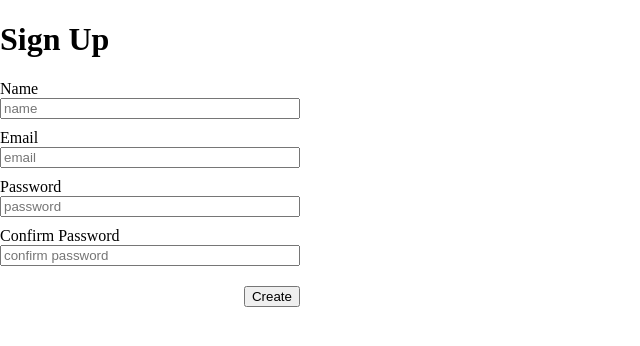
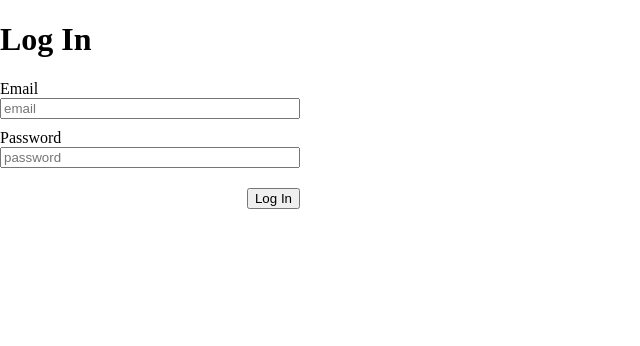
Before and after one commit to Stonehagen/odin-blog-frontend, a React (Create React App) app: page / in a window 1280 px wide. Shown: the top 346 px of the page, without its empty margins (0-640 px from the left). Built offline with nearby package versions, Linux system fonts and the light colour scheme.

Commit message:
store jwt in cookie

```diff
--- a/package.json
+++ b/package.json
@@ -7,6 +7,7 @@
     "@testing-library/react": "^13.4.0",
     "@testing-library/user-event": "^13.5.0",
     "react": "^18.2.0",
+    "react-cookie": "^4.1.1",
     "react-dom": "^18.2.0",
     "react-router-dom": "^6.9.0",
     "react-scripts": "5.0.1",
--- /dev/null
+++ b/src/components/LogIn.js
@@ -0,0 +1,80 @@
+import { useState } from 'react';
+import { useCookies } from 'react-cookie';
+import '../styles/LogIn.css';
+
+const LogIn = () => {
+  const [email, setEmail] = useState('');
+  const [password, setPassword] = useState('');
+  const [errors, setErrors] = useState([]);
+
+  const [cookies, setCookie] = useCookies(['jwt_token']);
+
+  const saveJWTinCookie = (token, expires) => {
+    const bearerToken = `Bearer ${token}`;
+    setCookie('jwt_token', bearerToken, {
+      maxAge: 60*24*60*60*1000,
+      path: '/',
+    });
+  };
+
+  const handleSubmit = (e) => {
+    e.preventDefault();
+    /// implement dotenv api url !!!
+    fetch('http://localhost:3000/user/log-in', {
+      method: 'POST',
+      body: JSON.stringify({
+        email,
+        password,
+      }),
+      headers: { 'Content-Type': 'application/json' },
+    })
+      .then((res) => res.json())
+      .then((json) => {
+        if (json.error) {
+          setErrors(json.error);
+        } else {
+          console.log(json);
+          saveJWTinCookie(json.token, json.expireIn);
+        }
+      })
+      .catch((err) => console.log(err));
+  };
+
+  return (
+    <div className="LogIn">
+      <h1>Log In</h1>
+      <form onSubmit={handleSubmit}>
+        <label htmlFor="email">Email</label>
+        <input
+          name="email"
+          value={email}
+          id="email"
+          placeholder="email"
+          type="email"
+          onChange={(e) => setEmail(e.target.value)}
+        />
+        <label htmlFor="password">Password</label>
+        <input
+          name="password"
+          value={password}
+          id="password"
+          placeholder="password"
+          type="password"
+          onChange={(e) => setPassword(e.target.value)}
+        />
+        <button type="submit">Log In</button>
+        <div className="messages">
+          {errors.map((error, index) => {
+            return (
+              <p className="errorMessage" key={index}>
+                {error.msg}
+              </p>
+            );
+          })}
+        </div>
+      </form>
+    </div>
+  );
+};
+
+export default LogIn;
--- a/src/index.js
+++ b/src/index.js
@@ -2,10 +2,11 @@ import React from 'react';
 import ReactDOM from 'react-dom/client';
 import './styles/index.css';
 import SignUp from './components/SignUp';
+import LogIn from './components/LogIn';
 
 const root = ReactDOM.createRoot(document.getElementById('root'));
 root.render(
   <React.StrictMode>
-    <SignUp />
+    <LogIn />
   </React.StrictMode>
 );
```
Also changed, not shown: src/styles/LogIn.css (added), 1 other file (tests, documents, lock files or other folders).
